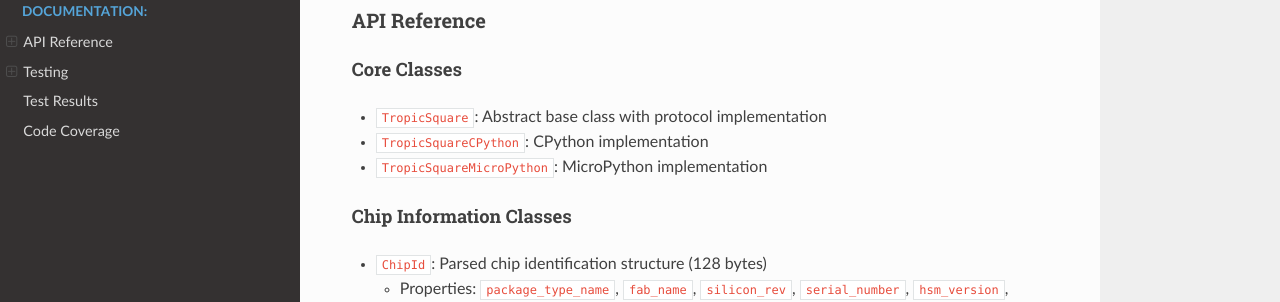
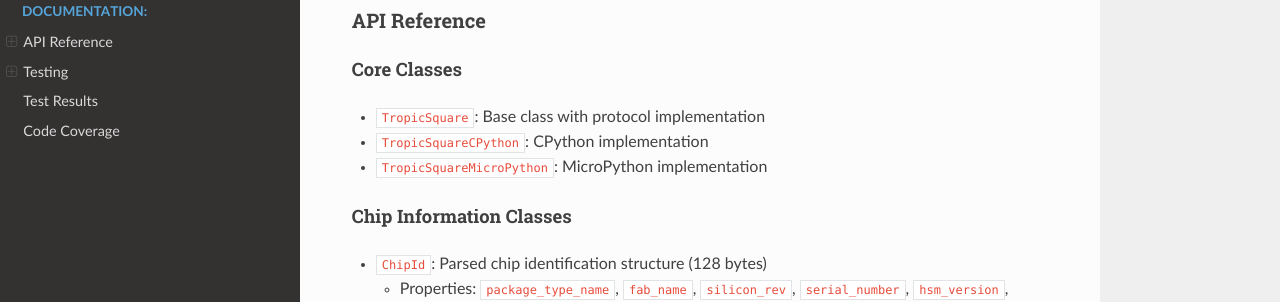
Before and after one commit to petrkr/pytropicsquare, a Sphinx documentation site: the page built from docs/source/index.rst, in a window 1280 px wide and 900 px high, scrolled down 4078 px. Shown: the part 151-453 px from the top of the window. Built offline with Sphinx 7.4.7 and the Read the Docs theme 3.1.0, drawn with Linux system fonts in a browser that asks for light colours.

Commit message:
Fix docs Base class

```diff
--- a/README.md
+++ b/README.md
@@ -191,7 +191,7 @@
 
 ### Core Classes
 
-- `TropicSquare`: Abstract base class with protocol implementation
+- `TropicSquare`: Base class with protocol implementation
 - `TropicSquareCPython`: CPython implementation
 - `TropicSquareMicroPython`: MicroPython implementation
 
--- a/docs/source/api/core.rst
+++ b/docs/source/api/core.rst
@@ -3,6 +3,7 @@
 
 The :class:`~tropicsquare.TropicSquare` class is the main interface for communicating with the TROPIC01 secure element chip.
 It implements the L2 and L3 protocol layers and provides high-level methods for all chip operations.
+It serves as the common base class for the platform-specific implementations.
 
 .. currentmodule:: tropicsquare
 
--- a/tropicsquare/__init__.py
+++ b/tropicsquare/__init__.py
@@ -31,7 +31,7 @@
 
         This allows users to write platform-agnostic code:
             from tropicsquare import TropicSquare
-            ts = TropicSquare(spi, cs)
+            ts = TropicSquare(transport)
         """
         if cls is not TropicSquare:
             return super().__new__(cls)
```
